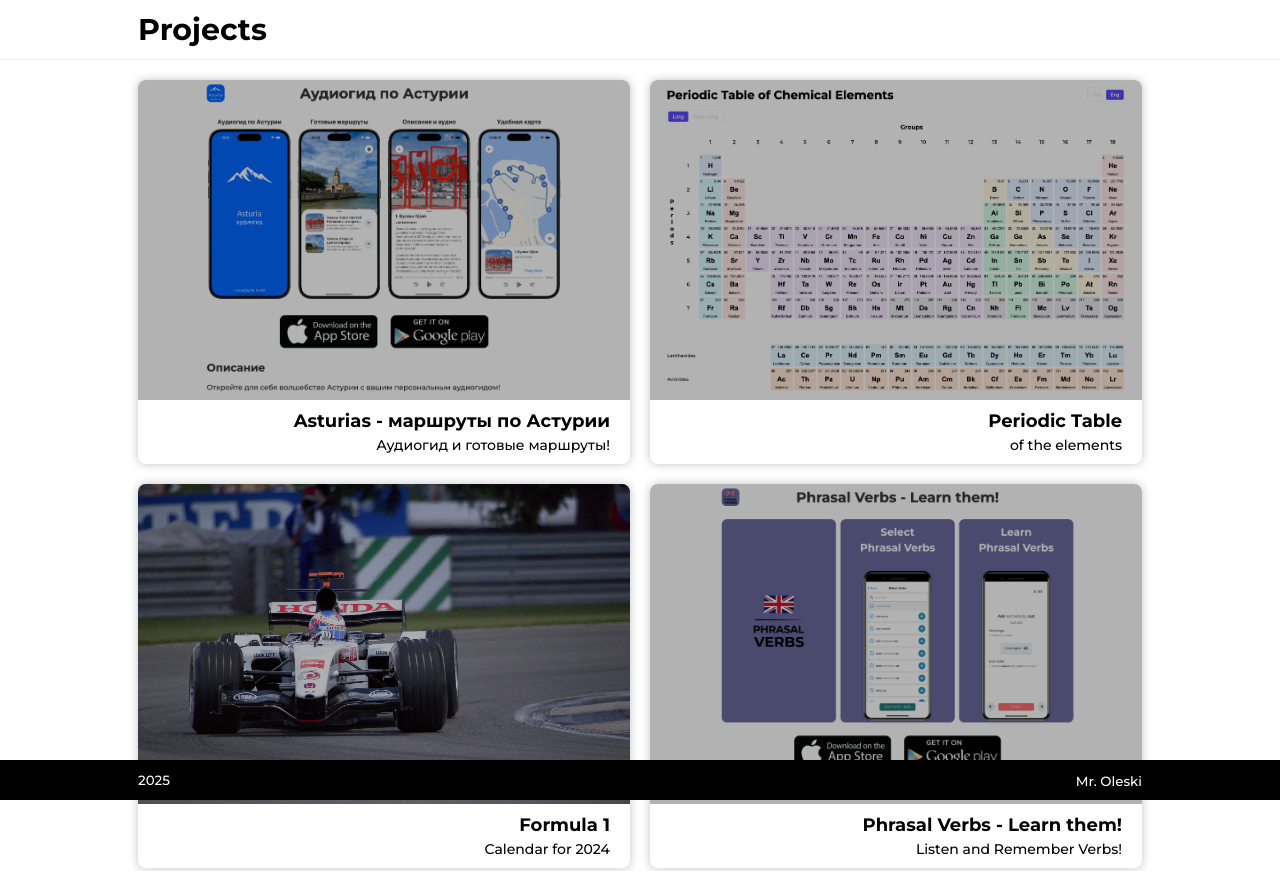
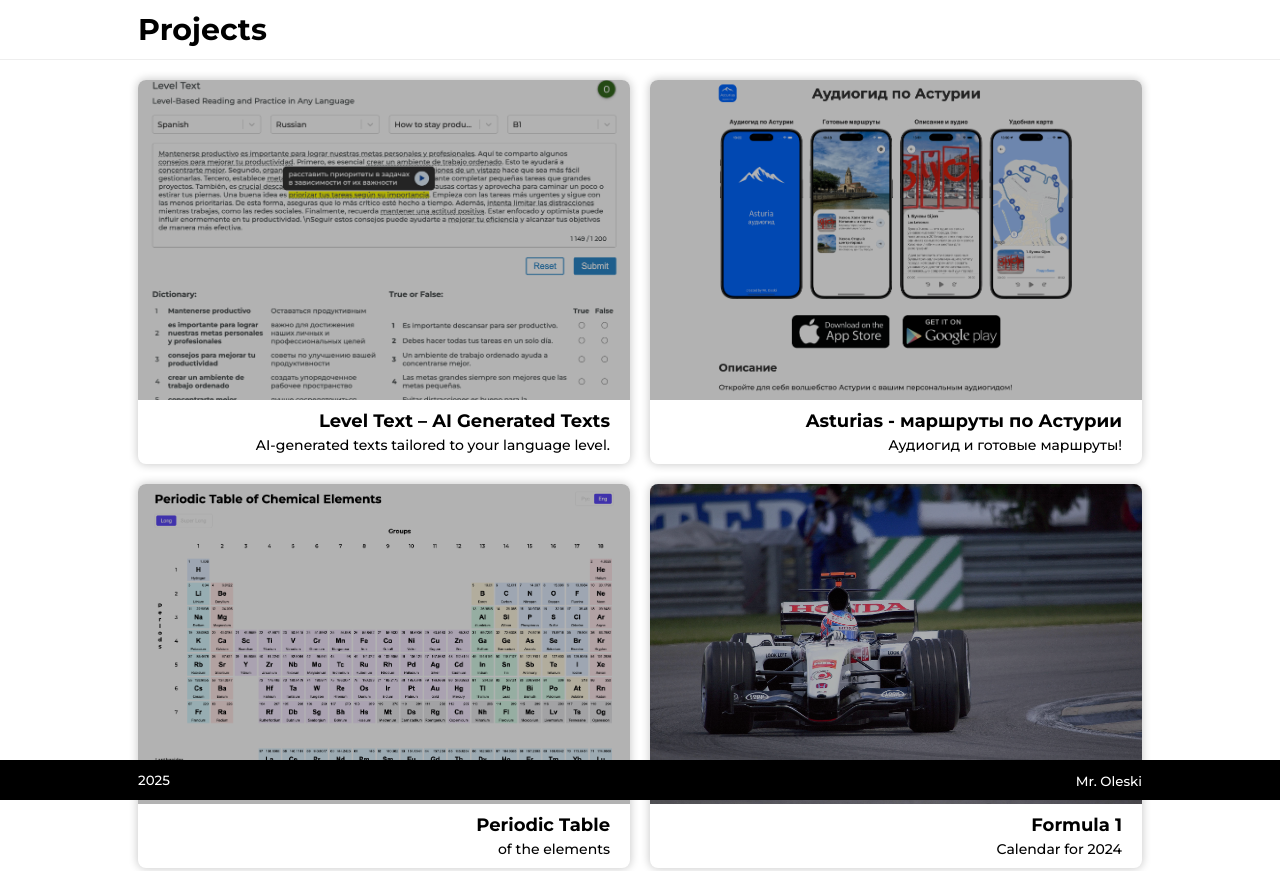
Before and after one commit to alexeyvax/alexeyvax.github.io, a website: page index.html in a window 1280 px wide. Shown: the top 871 px of the page. Drawn offline with Linux system fonts and the light colour scheme.

Commit message:
Update page with projects

```diff
--- a/index.html
+++ b/index.html
@@ -28,6 +28,16 @@
                 <section class="sites-cards" id="sites-cards">
                     <ul>
                         <li>
+                            <a href="https://level-text.github.io/" target="_blank">
+                                <div class="card-image-container">
+                                    <img src="./assets/images/level-text.png" alt="Level Text" />
+                                </div>
+                                <div class="card-description">
+                                    <h2>Level Text – AI Generated Texts</h2>
+                                    <span>AI-generated texts tailored to your language level.</span>
+                                </div>
+                            </a>
+                        </li><li>
                             <a href="https://alexeyvax.github.io/asturia-guide/" target="_blank">
                                 <div class="card-image-container">
                                     <img src="./assets/images/asturia-guide.png" alt="Asturias Guide" />
```
Also changed, not shown: assets/images/level-text.png (added).
